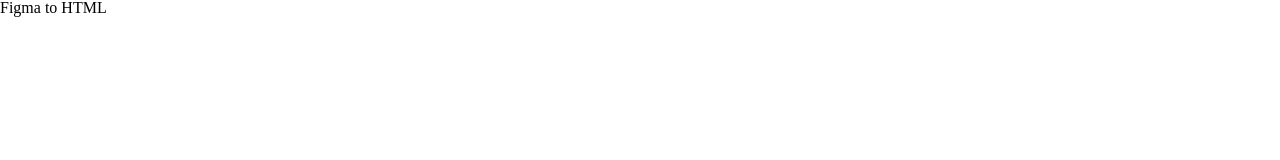
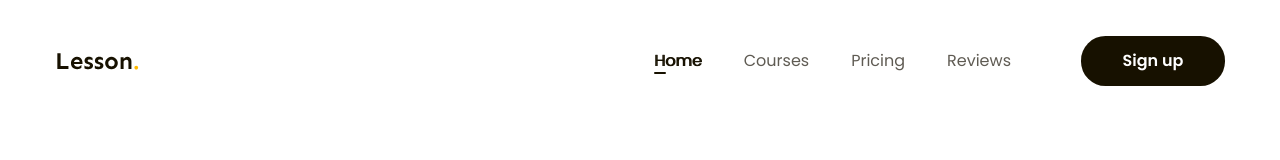
Before and after one commit to Helia-0108/figma-to-html, a plain HTML site: page index.html in a window 1280 px wide. Shown: the top 160 px of the page. Drawn offline with Linux system fonts and the light colour scheme; files that its build step writes are made by us from their sources.

Commit message:
phần header

```diff
--- a/assets/css/style.css
+++ b/assets/css/style.css
@@ -6,4 +6,78 @@ html {
 }
 body {
   font-size: 1.6rem;
+  font-family: "Poppins", sans-serif;
 }
+header img {
+  width: 85px;
+  height: 34px;
+}
+/* ===============common=============== */
+a {
+  text-decoration: none;
+}
+.main-content {
+  width: 1170px;
+  max-width: calc(100% - 48px);
+  margin: 0 auto;
+}
+.btn {
+  display: inline-block;
+  min-width: 118px;
+  padding: 0px 16px;
+  line-height: 50px;
+  color: #fff;
+  text-align: center;
+  font-size: 1.6rem;
+  font-weight: 600;
+  border-radius: 24.5px;
+  background: #171100;
+}
+/* ===============header=============== */
+.header {
+  color: #fffcf4;
+}
+.header.fixed {
+  position: sticky;
+  top: -28px;
+}
+.header .body {
+  display: flex;
+  align-items: center;
+  padding: 36px 0 8px;
+}
+
+.nav ul {
+  display: flex;
+}
+nav {
+  margin-left: auto;
+}
+.nav a {
+  color: #5f5b53;
+  font-size: 1.6rem;
+  padding: 8px 21px;
+  position: relative;
+}
+.nav li.active a,
+.nav a:hover {
+  color: #171100;
+  text-shadow: 1px 0 0 currentColor;
+}
+.nav li.active a::after {
+  position: absolute;
+  left: 21px;
+  bottom: 6px;
+  display: block;
+  content: "";
+  width: 12px;
+  height: 2px;
+  border-radius: 1px;
+  background: #171100;
+}
+.header .btn-sign-up {
+  min-width: 144px;
+}
+.header .action {
+  margin-left: 49px;
+}
--- a/index.html
+++ b/index.html
@@ -5,10 +5,39 @@
     <meta name="viewport" content="width=device-width, initial-scale=1.0" />
     <!-- reset css -->
     <link rel="stylesheet" href="./assets/css/reset.css" />
-    <link rel="stylesheet" href="style.css" />
+    <link rel="preconnect" href="https://fonts.googleapis.com" />
+    <link rel="preconnect" href="https://fonts.gstatic.com" crossorigin />
+    <link
+      href="https://fonts.googleapis.com/css2?family=Poppins:ital,wght@0,100;0,200;0,300;0,400;0,500;0,600;0,700;0,800;0,900;1,100;1,200;1,300;1,400;1,500;1,600;1,700;1,800;1,900&family=Sen:wght@400..800&display=swap"
+      rel="stylesheet"
+    />
+
+    <link rel="stylesheet" href="./assets/css/style.css" />
     <title>Bai90_FigmatoHTML</title>
   </head>
-  <body>
-    <h1>Figma to HTML</h1>
+  <body style="height: 10000px">
+    <!--header -->
+    <header class="header fixed">
+      <div class="main-content">
+        <div class="body">
+          <!-- logo -->
+          <img src="./assets/img/Logo.svg" alt="amazon" class="logo" />
+
+          <!-- nav -->
+          <nav class="nav">
+            <ul>
+              <li class="active"><a href="#!">Home</a></li>
+              <li><a href="#!">Courses</a></li>
+              <li><a href="#!">Pricing</a></li>
+              <li><a href="#!">Reviews</a></li>
+            </ul>
+          </nav>
+          <!-- btn action -->
+          <div class="action">
+            <a href="#!" class="btn btn-sign-up">Sign up</a>
+          </div>
+        </div>
+      </div>
+    </header>
   </body>
 </html>
```
Also changed, not shown: assets/img/Logo.svg (added).
